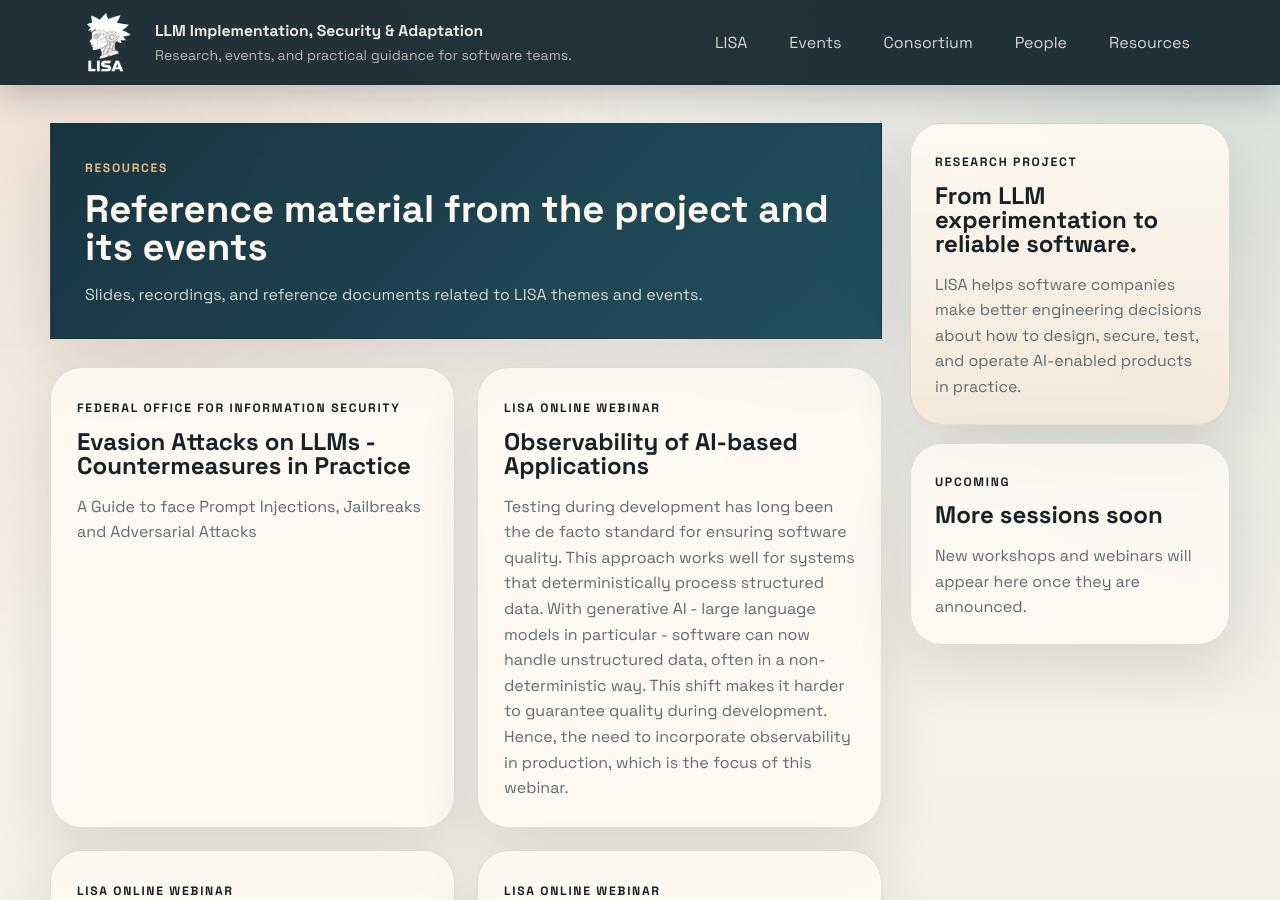
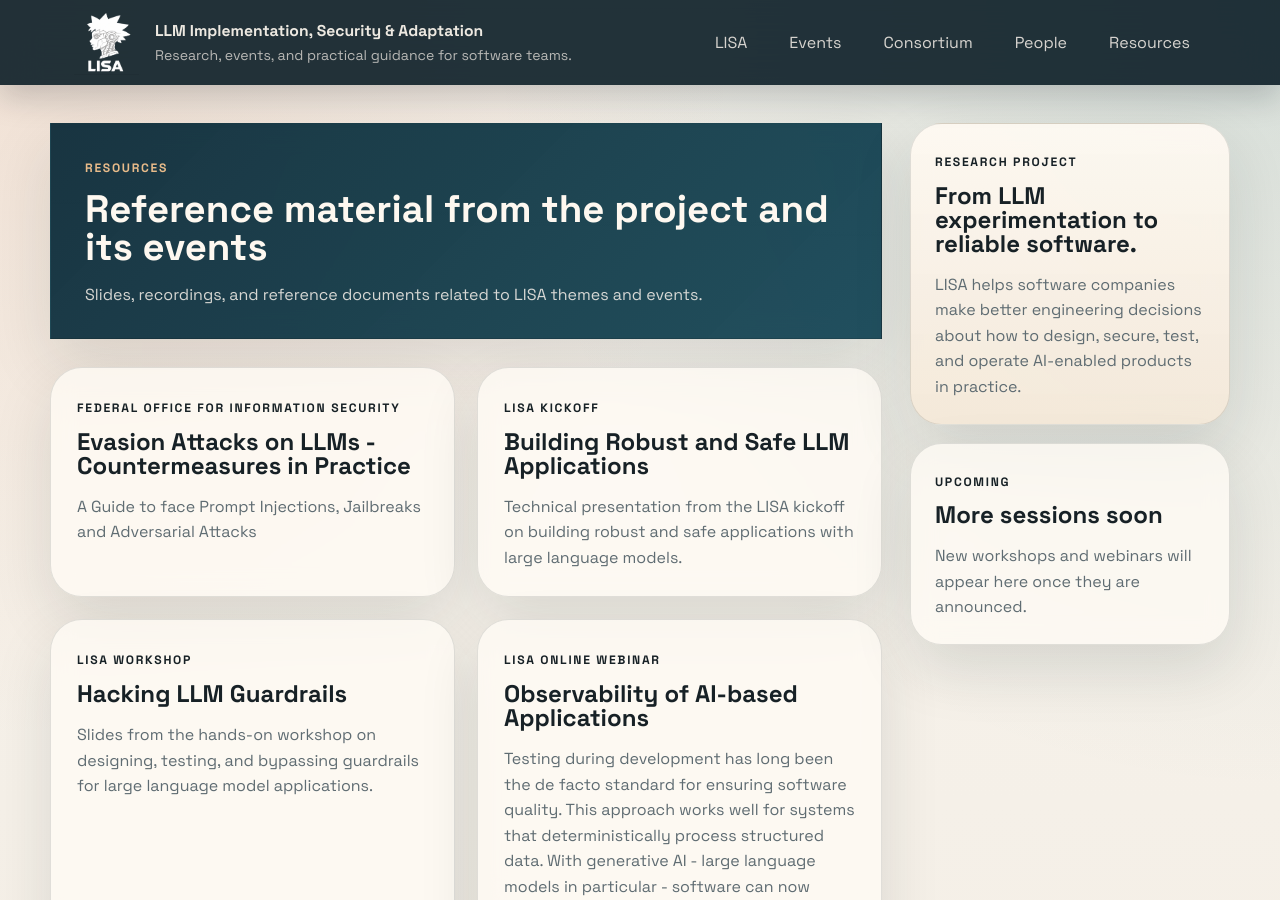
Before and after one commit to sirris-be/lisa, a Jekyll site: the page built from docs/resources.html, in a window 1280 px wide and 900 px high. Built offline with Jekyll 4.4.1, drawn with Linux system fonts in a browser that asks for light colours.

Commit message:
Added PDF to resources

```diff
--- a/docs/_data/resources.yml
+++ b/docs/_data/resources.yml
@@ -2,6 +2,14 @@
   title: Evasion Attacks on LLMs - Countermeasures in Practice
   author: Federal Office for Information Security
   summary: A Guide to face Prompt Injections, Jailbreaks and Adversarial Attacks
+- link: assets/doc/kickoff-slides-distrinet.pdf
+  title: Building Robust and Safe LLM Applications
+  author: LISA Kickoff
+  summary: Technical presentation from the LISA kickoff on building robust and safe applications with large language models.
+- link: assets/doc/guardrails-slides.pdf
+  title: Hacking LLM Guardrails
+  author: LISA Workshop
+  summary: Slides from the hands-on workshop on designing, testing, and bypassing guardrails for large language model applications.
 - link: https://lisa.pieterp.be/2025-12-16-Testability_of_AI.mp4
   title: Observability of AI-based Applications
   author: LISA Online Webinar
```
